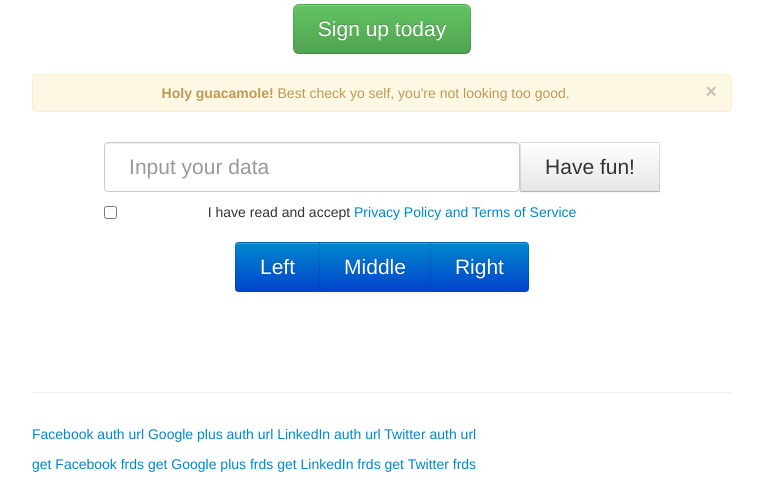
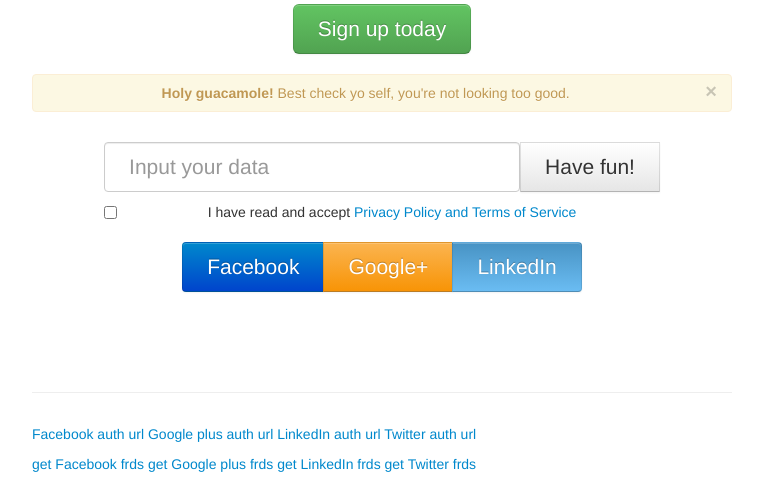
Before and after one commit to 7kfpun/qrround, a Django app: template qrround/qrround/templates/index.html in a window 1280 px wide. Shown: the part 432-922 px from the top of the page, without its empty margins (258-1021 px from the left). Run offline with Django 3.2, Linux system fonts and the light colour scheme; the template is opened without the code that fills it, so the values that code supplies are empty; parts of the project's set-up code (start-up, migrations or seed data) failed here and were passed over; some libraries are stand-ins or nearby versions.

Commit message:
add radio

```diff
--- a/qrround/qrround/settings/settings.py
+++ b/qrround/qrround/settings/settings.py
@@ -181,7 +181,6 @@ INSTALLED_APPS = (
     # 'django.contrib.admin',
     # Uncomment the next line to enable admin documentation:
     # 'django.contrib.admindocs',
-    'imagekit',
 )
 
 # Applications
@@ -193,10 +192,12 @@ INSTALLED_APPS += (
     # Contrib
     'django.contrib.admindocs',
     'django.contrib.formtools',
+    'djcelery',
 
     # Community apps
     'compressor',
     'south',
+    'imagekit',
 
     # Qrround
     'qrround',
--- a/qrround/qrround/static/js/scripts.js
+++ b/qrround/qrround/static/js/scripts.js
@@ -16,6 +16,8 @@ function getqrcode(el) {
 
   } else {
     $('#getqrcode_button').button('loading');
+    setTimeout( "$('#getqrcode_button').button('reset');",3000 );
+
     $.ajax({
       type: form.attr('method'),
       url: form.attr('action'),
--- /dev/null
+++ b/qrround/qrround/templates/clients_buttons_radio.html
@@ -0,0 +1,8 @@
+
+  <p>
+    <div class="btn-group" data-toggle="buttons-radio">
+      <a id="facebook_client" class="btn btn-large btn-primary">Facebook</a>
+      <a id="google_client" class="btn btn-large btn-warning">Google+</a>
+      <a id="linkedin_client" class="btn btn-large btn-linkedin">LinkedIn</a>
+    </div>
+  </p>
--- a/qrround/qrround/templates/index.html
+++ b/qrround/qrround/templates/index.html
@@ -19,13 +19,7 @@
     <input type="checkbox"> I have read and accept <a href="javascript:void(0)" onclick="showModel();">Privacy Policy and Terms of Service</a>
   </label>
 
-  <p>
-      <div class="btn-group" data-toggle="buttons-radio">
-      <button type="button" class="btn btn-primary">Left</button>
-      <button type="button" class="btn btn-primary">Middle</button>
-      <button type="button" class="btn btn-primary">Right</button>
-    </div>
-  </p>
+  {% include "clients_buttons_radio.html" %}
 
 </form>
 {% endblock %}
--- a/requirements.txt
+++ b/requirements.txt
@@ -7,12 +7,13 @@ django-debug-toolbar==0.9.4
 django-extensions==1.1.1
 
 # Utils
+django-celery==3.0.11
 django_compressor==1.1.2
-Jinja2==2.4
-pika==0.9.9
 django-imagekit==2.0.3
 django-ratelimit==0.2.0
 django-social-auth==0.7.22
+Jinja2==2.4
+pika==0.9.9
 
 # Clients
 tweepy==2.0
```
Also changed, not shown: qrround/qrround/settings/mysql.py (renamed from qrround/qrround/settings/settings_mysql.py).
